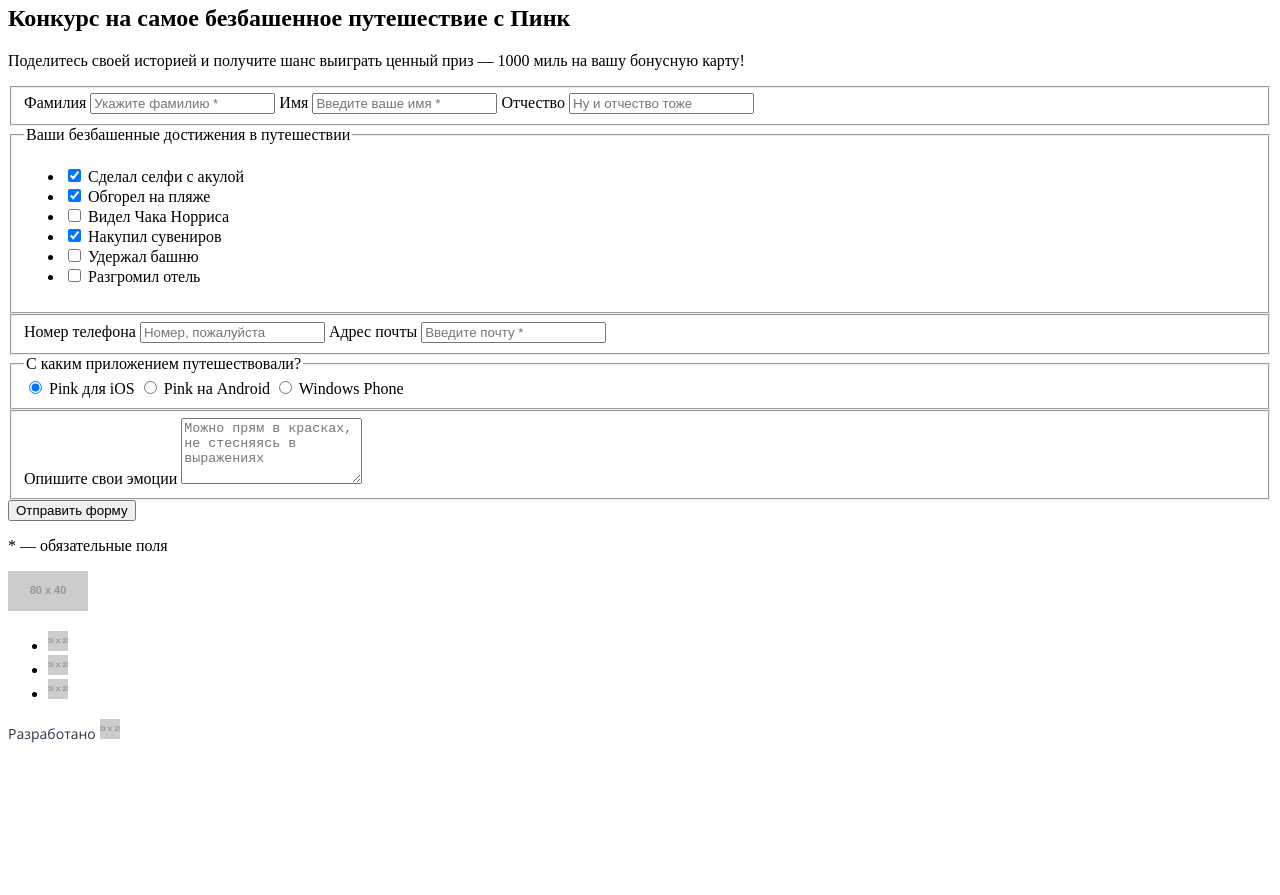
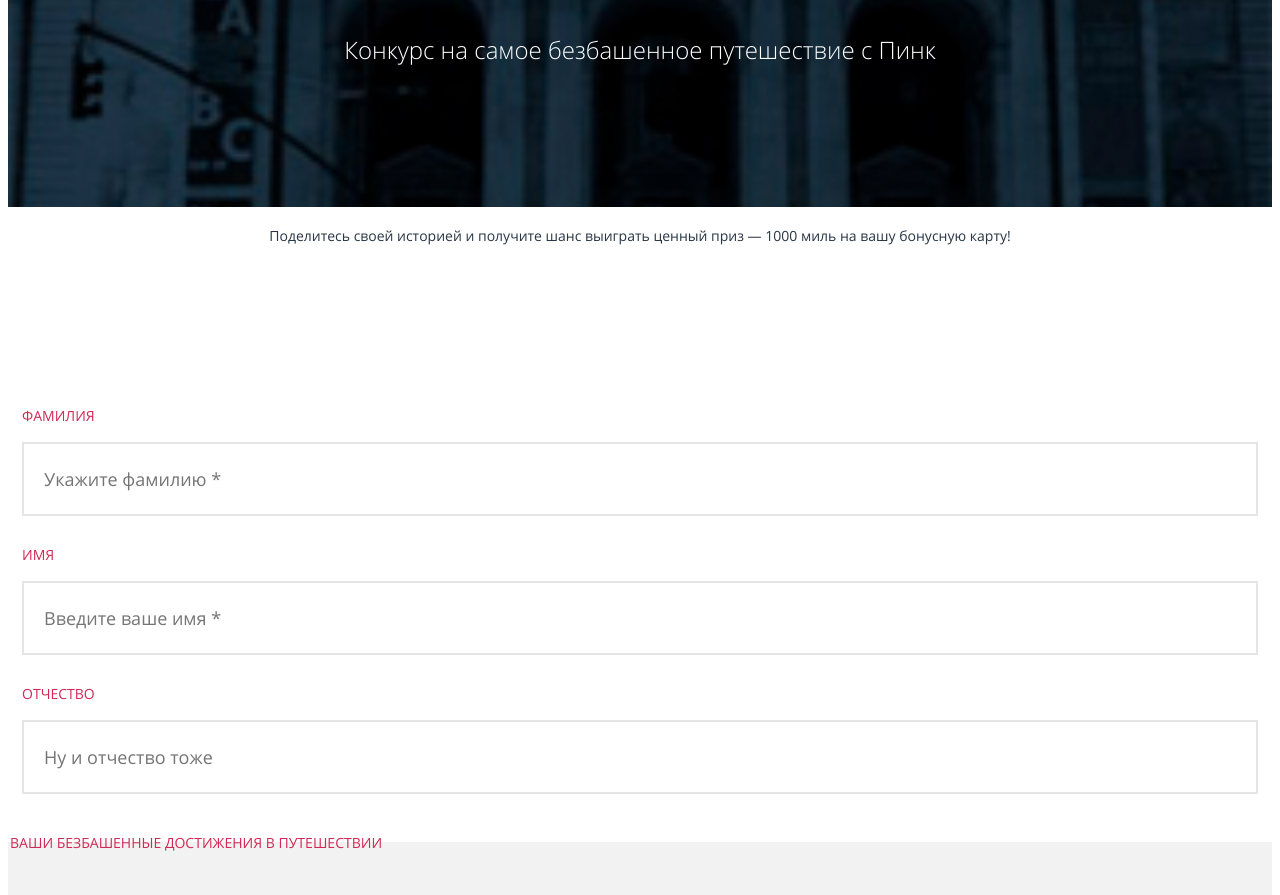
Before and after one commit to gsem73/315531-pink-21, a website: page source/form.html in a window 1280 px wide. Shown: the part 424-1319 px from the top of the page. Before the commit the page ends 1183 px from the top, so only its background shows below. Drawn offline with nearby package versions, Linux system fonts and the light colour scheme; files that its build step writes are made by us from their sources.

Commit message:
Стилизация страницы формы

```diff
--- a/source/form.html
+++ b/source/form.html
@@ -17,86 +17,122 @@
         </button>
         <ul class="main-nav__menu">
           <li class="main-nav__item">
-            <a class="main-nav__link" href="#">Главная</a>
+            <a class="main-nav__link main-nav__link--dropdown" href="index.html">
+              <span class="main-nav__underline">Главная</span>
+            </a>
           </li>
           <li class="main-nav__item">
-            <a class="main-nav__link" href="#">Фотографии</a>
+            <a class="main-nav__link main-nav__link--permanent" href="#">
+              <span class="main-nav__underline">Фотографии</span>
+            </a>
           </li>
           <li class="main-nav__item">
-            <a class="main-nav__link" href="#">Конкурс</a>
+            <a class="main-nav__link main-nav__link--active" href="form.html">
+              <span class="main-nav__underline">Конкурс</span>
+            </a>
           </li>
           <li class="main-nav__item">
-            <a class="main-nav__link" href="#">HTML Academy</a>
+            <a class="main-nav__link main-nav__link--dropdown" href="#">
+              <span class="main-nav__underline">HTML Academy</span>
+            </a>
           </li>
         </ul>
       </nav>
     </header>
 
     <main>
-      <section class="contest">
-        <h2 class="contest__title">Конкурс на самое безбашенное путешествие с Пинк</h2>
-        <p class="contest__descr">Поделитесь своей историей и получите шанс выиграть ценный приз — 1000 миль на вашу бонусную карту!</p>
+
+      <div class="head-liner">
+        <h1 class="head-liner__title">Конкурс на самое безбашенное путешествие с Пинк</h1>
+      </div>
+
+      <div class="text-content">
+        <p class="text-content__paragraph">Поделитесь своей историей и получите шанс выиграть ценный приз — 1000 миль на вашу бонусную карту!</p>
+      </div>
+
       <form class="contest__form" method="get" action="https://echo.htmlacademy.ru">
-          <fieldset class="contest__fieldset contest__fieldset--light">
-            <label class="control-label" for="surname">Фамилия</label>
-            <input class="control-text" type="text" id="surname" name="surname" value="" placeholder="Укажите фамилию *">
-            <label class="control-label" for="name">Имя</label>
-            <input class="control-text" type="text" id="name" name="name" value="" placeholder="Введите ваше имя *">
-            <label class="control-label" for="middlename">Отчество</label>
-            <input class="control-text" type="text" id="middlename" name="middlename" value="" placeholder="Ну и отчество тоже">
+        <fieldset class="form-fieldset">
+          <div class="form-fieldset__item form-edit">
+            <label class="form-edit__label" for="surname">Фамилия</label>
+            <input class="form-edit__input" type="text" id="surname" name="surname" value="" placeholder="Укажите фамилию *">
+          </div>
+          <div class="form-fieldset__item form-edit">
+            <label class="form-edit__label" for="name">Имя</label>
+            <input class="form-edit__input" type="text" id="name" name="name" value="" placeholder="Введите ваше имя *">
+          </div>
+          <div class="form-fieldset__item form-edit">
+            <label class="form-edit__label" for="middlename">Отчество</label>
+            <input class="form-edit__input" type="text" id="middlename" name="middlename" value="" placeholder="Ну и отчество тоже">
+          </div>
         </fieldset>
-          <fieldset class="contest__fieldset contest__fieldset--dark">
-            <legend class="control-label">Ваши безбашенные достижения в путешествии</legend>
-            <ul>
-              <li>
-                <input type="checkbox" name="shark-selfie" id="shark-selfie" checked>
-                <label class="control-text" for="shark-selfie">Сделал селфи с акулой</label>
+        <fieldset class="form-checkgroup">
+          <legend class="form-checkgroup__legend">Ваши безбашенные достижения в путешествии</legend>
+          <ul class="form-checkgroup__list">
+            <li class="form-checkgroup__item">
+              <input class="form-checkbox__input visually-hidden" type="checkbox" name="shark-selfie" id="shark-selfie" checked>
+              <label class="form-checkbox__label" for="shark-selfie">Сделал селфи с акулой</label>
             </li>
-              <li>
-                <input type="checkbox" name="burned-beach" id="burned-beach" checked>
-                <label class="control-text" for="burned-beach">Обгорел на пляже</label>
+            <li class="form-checkgroup__item">
+              <input class="form-checkbox__input visually-hidden" type="checkbox" name="burned-beach" id="burned-beach" checked>
+              <label class="form-checkbox__label" for="burned-beach">Обгорел на пляже</label>
             </li>
-              <li>
-                <input type="checkbox" name="saw-сhuck" id="saw-сhuck">
-                <label class="control-text" for="saw-сhuck">Видел Чака Норриса</label>
+            <li class="form-checkgroup__item">
+              <input class="form-checkbox__input visually-hidden" type="checkbox" name="saw-сhuck" id="saw-сhuck">
+              <label class="form-checkbox__label" for="saw-сhuck">Видел Чака Норриса</label>
             </li>
-              <li>
-                <input type="checkbox" name="bought-souvenirs" id="bought-souvenirs" checked>
-                <label class="control-text" for="bought-souvenirs">Накупил сувениров</label>
+            <li class="form-checkgroup__item">
+              <input class="form-checkbox__input visually-hidden" type="checkbox" name="bought-souvenirs" id="bought-souvenirs" checked>
+              <label class="form-checkbox__label" for="bought-souvenirs">Накупил сувениров</label>
             </li>
-              <li>
-                <input type="checkbox" name="held-tower" id="held-tower">
-                <label class="control-text" for="held-tower">Удержал башню</label>
+            <li class="form-checkgroup__item">
+              <input class="form-checkbox__input visually-hidden" type="checkbox" name="held-tower" id="held-tower">
+              <label class="form-checkbox__label" for="held-tower">Удержал башню</label>
             </li>
-              <li>
-                <input type="checkbox" name="trashed-hotel" id="trashed-hotel">
-                <label class="control-text" for="trashed-hotel">Разгромил отель</label>
+            <li class="form-checkgroup__item">
+              <input class="form-checkbox__input visually-hidden" type="checkbox" name="trashed-hotel" id="trashed-hotel">
+              <label class="form-checkbox__label" for="trashed-hotel">Разгромил отель</label>
             </li>
           </ul>
         </fieldset>
-          <fieldset class="contest__fieldset contest__fieldset--light">
-            <label class="control-label" for="phone">Номер телефона</label>
-            <input class="control-text" type="tel" id="phone" name="phone" value="" placeholder="Номер, пожалуйста">
-            <label class="control-label" for="email">Адрес почты</label>
-            <input class="control-text" type="email" id="email" name="email" value="" placeholder="Введите почту *">
+        <fieldset class="form-fieldset">
+          <div class="form-fieldset__item form-edit">
+            <label class="form-edit__label" for="phone">Номер телефона</label>
+            <input class="form-edit__input" type="tel" id="phone" name="phone" value="" placeholder="Номер, пожалуйста">
+          </div>
+          <div class="form-fieldset__item form-edit">
+            <label class="form-edit__label" for="email">Адрес почты</label>
+            <input class="form-edit__input" type="email" id="email" name="email" value="" placeholder="Введите почту *">
+          </div>
         </fieldset>
-          <fieldset class="contest__fieldset contest__fieldset--dark">
-            <legend class="control-label">С каким приложением путешествовали?</legend>
-              <input type="radio" name="app-group" value="iOS" id="iOS" checked>
-              <label class="control-text" for="iOS">Pink для iOS</label>
-              <input type="radio" name="app-group" value="Android" id="Android">
-              <label class="control-text" for="Android">Pink на Android</label>
-              <input type="radio" name="app-group" value="Windows" id="Windows">
-              <label class="control-text" for="Windows">Windows Phone</label>
+        <fieldset class="form-radiogroup">
+          <legend class="form-radiogroup__legend">С каким приложением путешествовали?</legend>
+            <ul class="form-radiogroup__list">
+              <li class="form-radiogroup__item">
+                <input class="form-radiobox__input visually-hidden" type="radio" name="app-group" value="iOS" id="iOS" checked>
+                <label class="form-radiobox__label" for="iOS">Pink для iOS</label>
+              </li>
+              <li class="form-radiogroup__item">
+                <input class="form-radiobox__input visually-hidden" type="radio" name="app-group" value="Android" id="Android">
+                <label class="form-radiobox__label" for="Android">Pink на Android</label>
+              </li>
+              <li class="form-radiogroup__item">
+                <input class="form-radiobox__input visually-hidden" type="radio" name="app-group" value="Windows" id="Windows">
+                <label class="form-radiobox__label" for="Windows">Windows Phone</label>
+              </li>
+            </ul>
         </fieldset>
-          <fieldset class="contest__fieldset contest__fieldset--light">
-            <label class="control-label" for="emotions">Опишите свои эмоции</label>
-            <textarea class="control-text" id="emotions" name="emotions" rows="4" placeholder="Можно прям в красках, не стесняясь в выражениях"></textarea>
+        <fieldset class="form-fieldset">
+          <div class="form-fieldset__item form-edit">
+            <label class="form-edit__label" for="emotions">Опишите свои эмоции</label>
+            <textarea class="form-edit__input" id="emotions" name="emotions" rows="4" placeholder="Можно прям в красках, не стесняясь в выражениях"></textarea>
+          </div>
         </fieldset>
-          <button class="contest__submit form-button" type="submit">Отправить форму</button>
-          <p class="contest__comment">* — обязательные поля</p>
+        <button class="form-button" type="submit">Отправить форму</button>
+        <dl class="form-term">
+          <dt class="form-term__name">*</dt>
+          <dd class="form-term__def"> — обязательные поля</dd>
+        </dl>
       </form>
-    </section>
 
     </main>
 
--- /dev/null
+++ b/source/sass/blocks/form-button.scss
@@ -0,0 +1,26 @@
+.form-button {
+  font-family: "Open Sans", "Arial", sans-serif;
+  font-style: normal;
+  font-weight: bold;
+  font-size: 18px;
+  line-height: 18px;
+  text-transform: uppercase;
+  color: $base-white;
+  padding: 23px 45px;
+  background-color: $base-green;
+  border: 2px solid $base-green;
+  border-radius: 1px;
+
+  &:hover {
+    background-color: $special-green;
+  }
+
+  &:active {
+    color: rgba($base-white, 0.3);
+  }
+
+  &:disabled {
+    background-color: $special-grey;
+    border: 2px solid $special-grey;
+  }
+}
--- /dev/null
+++ b/source/sass/blocks/form-checkbox.scss
@@ -0,0 +1,34 @@
+.form-checkbox__label {
+  display: inline-flex;
+  align-items: center;
+
+  @include form-text;
+
+  &::before {
+    content: "";
+    width: 35px;
+    height: 35px;
+    border: 2px solid $special-grey;
+    border-radius: 1px;
+    margin-right: 22px;
+    background-color: $base-white;
+    background-repeat: no-repeat;
+    background-position: center;
+  }
+
+  &:hover::before {
+    border: 2px solid $base-dark;
+  }
+
+  &:active::before {
+    border: 2px solid $base-red;
+  }
+}
+
+.form-checkbox__input:checked + .form-checkbox__label::before {
+  background-image: url("../img/tick.svg");
+}
+
+.form-checkbox__input:focus + .form-checkbox__label::before {
+  outline: 1px solid  $base-red;
+}
--- /dev/null
+++ b/source/sass/blocks/form-checkgroup.scss
@@ -0,0 +1,21 @@
+.form-checkgroup {
+  border: none;
+  background-color: $base-grey;
+  padding: 0;
+  margin: 0;
+
+  &__legend {
+    @include form-label;
+  }
+
+  &__list {
+    list-style: none;
+    padding: 0;
+    margin: 0;
+  }
+
+  &__item {
+    margin-top: 47px;
+    margin-bottom: 47px;
+  }
+}
--- /dev/null
+++ b/source/sass/blocks/form-edit.scss
@@ -0,0 +1,15 @@
+.form-edit {
+  display: flex;
+  flex-direction: column;
+}
+
+.form-edit__input {
+  @include form-text;
+  padding: 23px 20px;
+  border: 2px solid $special-grey;
+}
+
+.form-edit__label {
+  @include form-label;
+  margin-bottom: 17px;
+}
--- /dev/null
+++ b/source/sass/blocks/form-fieldset.scss
@@ -0,0 +1,8 @@
+.form-fieldset {
+  border: none;
+}
+
+.form-fieldset__item {
+  margin-top: 29px;
+  margin-bottom: 29px;
+}
--- /dev/null
+++ b/source/sass/blocks/form-radiobox.scss
@@ -0,0 +1,34 @@
+.form-radiobox__label {
+  display: inline-flex;
+  align-items: center;
+
+  @include form-text;
+
+  &::before {
+    content: "";
+    width: 37px;
+    height: 37px;
+    border: 2px solid $special-grey;
+    border-radius: 50%;
+    margin-right: 22px;
+    background-color: $base-white;
+    background-repeat: no-repeat;
+    background-position: center;
+  }
+
+  &:hover::before {
+    border: 2px solid $base-dark;
+  }
+
+  &:active::before {
+    border: 2px solid $base-red;
+  }
+}
+
+.form-radiobox__input:checked + .form-radiobox__label::before {
+  background-image: url("../img/point.svg");
+}
+
+.form-radiobox__input:focus + .form-radiobox__label::before {
+  outline: 1px solid  $base-red;
+}
--- /dev/null
+++ b/source/sass/blocks/form-radiogroup.scss
@@ -0,0 +1,21 @@
+.form-radiogroup {
+  border: none;
+  background-color: $base-grey;
+  padding: 0;
+  margin: 0;
+
+  &__legend {
+    @include form-label;
+  }
+
+  &__list {
+    list-style: none;
+    padding: 0;
+    margin: 0;
+  }
+
+  &__item {
+    margin-top: 47px;
+    margin-bottom: 47px;
+  }
+}
--- /dev/null
+++ b/source/sass/blocks/head-liner.scss
@@ -0,0 +1,19 @@
+.head-liner {
+  min-height: 170px;
+  padding: 20px;
+  background-color: $base-dark;
+  background-image: url("../img/back-mobile.jpg");
+  background-repeat: no-repeat;
+  background-position: center;
+  background-size: cover;
+}
+
+.head-liner__title {
+  font-family: "Open Sans", "Arial", sans-serif;
+  font-style: normal;
+  font-weight: 300;
+  font-size: 24px;
+  line-height: 33px;
+  text-align: center;
+  color: $base-white;
+}
--- /dev/null
+++ b/source/sass/blocks/text-content.scss
@@ -0,0 +1,13 @@
+.text-content {
+  min-height: 150px;
+}
+
+.text-content__paragraph {
+  font-family: "Open Sans", "Arial", sans-serif;
+  font-style: normal;
+  font-weight: normal;
+  font-size: 14px;
+  line-height: 30px;
+  text-align: center;
+  color: $base-dark;
+}
--- a/source/sass/variables.scss
+++ b/source/sass/variables.scss
@@ -2,8 +2,10 @@
 
 $base-white: #ffffff;
 $base-red: #d22856;
+$base-green: #2aab6d;
 $base-dark: #283645;
 $base-grey: #f2f2f2;
 $base_black: #000000;
 $special-dark: #1d2631;
 $special-grey: #e5e5e5;
+$special-green: #1c9b5e;
```
Also changed, not shown: source/index.html (+1 -1 lines), source/sass/blocks/form-term.scss (added, +19 -0 lines), source/sass/mixin.scss (added, +16 -0 lines), source/sass/style.scss (+11 -0 lines), source/img/point.svg (added), source/img/tick.svg (added). Lines whose indentation alone changed are shown as unchanged.
